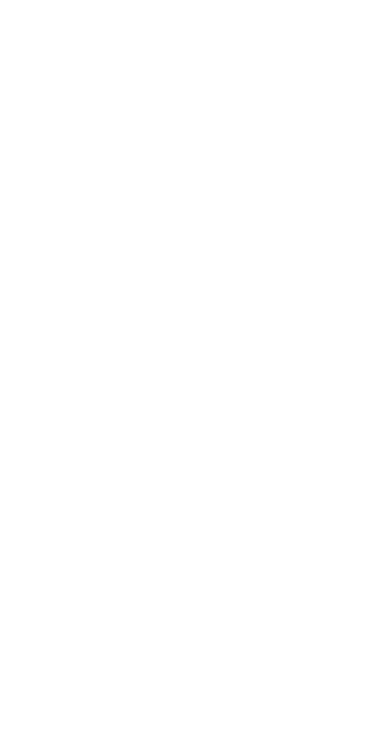
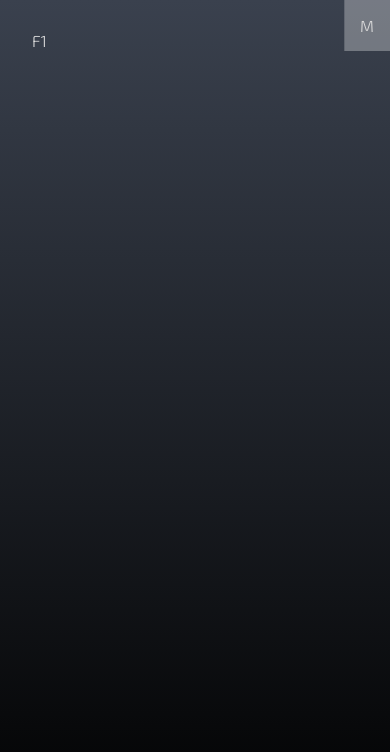
Before and after one commit to mills3/formula-one, a React (Create React App) app: page / in a window 390 px wide. Shown: the top 752 px of the page. Built offline with nearby package versions, Linux system fonts and the light colour scheme.

Commit message:
Added basic navigation

```diff
--- a/public/index.html
+++ b/public/index.html
@@ -10,6 +10,7 @@
     />
     <link rel="apple-touch-icon" href="logo192.png" />
     <link rel="manifest" href="%PUBLIC_URL%/manifest.json" />
+    <link href="https://fonts.googleapis.com/css?family=Exo+2:300,800&display=swap" rel="stylesheet">
     <title>Formula One</title>
   </head>
   <body>
--- a/src/App.css
+++ b/src/App.css
@@ -0,0 +1,86 @@
+*,
+*::before,
+*::after {
+  margin: 0;
+  padding: 0;
+  box-sizing: border-box;
+}
+
+:root {
+  --nav-height: 80px;
+  --white: #ddd;
+}
+
+a {
+  color: var(--white);
+  text-decoration: none;
+}
+
+a:hover {
+  color: #fff;
+}
+
+.App {
+  font-family: 'Exo 2', sans-serif;
+  width: 100vw;
+  height: 100vh;
+  overflow: hidden;
+  position: relative;
+  background: linear-gradient(to top, #000, #3a414e);
+  color: #ddd;
+}
+
+/********************* NAVIGATION **********************/
+nav {
+  /* border-bottom: 1px solid #fff; */
+  position: absolute;
+  height: var(--nav-height);
+  top: 0;
+  left: 0;
+  width: 100%;
+  z-index: 99;
+  display: flex;
+  justify-content: space-between;
+  align-items: center;
+  padding: 2em;
+}
+
+nav .nav-links a {
+  margin: 0 2em;
+}
+
+.burger {
+  display: none;
+}
+
+/**** small screens ****/
+@media (max-width: 650px) {
+  nav .nav-links {
+    position: absolute;
+    height: 100vh;
+    top: 0;
+    right: 0;
+    transform: translateX(100%);
+    /* border: 1px solid red; */
+    background: rgba(255,255,255,.3);
+    display: flex;
+    flex-direction: column;
+    justify-content: space-around;
+    transition: transform 500ms;
+  }
+
+  .burger {
+    position: absolute;
+    top: 0;
+    left: 0;
+    transform: translateX(-100%);
+    display: block;
+    /* border: 1px solid red; */
+    background: rgba(255,255,255,.3);
+    padding: 1em;
+  }
+
+  nav .nav-links.show-nav {
+    transform: translateX(0);
+  }
+}
--- a/src/App.js
+++ b/src/App.js
@@ -1,10 +1,14 @@
 import React from 'react';
 import './App.css';
+import { BrowserRouter, Route } from 'react-router-dom';
+import Nav from './components/Nav';
 
 function App() {
   return (
     <div className="App">
-
+      <BrowserRouter>
+        <Nav />
+      </BrowserRouter>
     </div>
   );
 }
--- /dev/null
+++ b/src/components/Nav.js
@@ -0,0 +1,29 @@
+import React, { useState } from 'react';
+import { Link } from 'react-router-dom';
+
+const Nav = () => {
+  const [open, setOpen] = useState(false);
+
+  const navClass = open ? 'show-nav' : '';
+  const burgerIcon = open ? 'X' : 'M';
+
+  const toggleNav = () => {
+    setOpen(!open);
+  }
+
+  return (
+    <nav>
+      <Link to="/">F1</Link>
+      <div className={`nav-links ${navClass}`}>
+        <Link to="/">Leaderboard</Link>
+        <Link to="/head-to-head">Head To Head</Link>
+        <Link to="/calendar">Calendar</Link>
+        <div className="burger" onClick={toggleNav}>
+          { burgerIcon }
+        </div>
+      </div>
+    </nav>
+  );
+}
+
+export default Nav;
```
Also changed, not shown: src/contexts/theme.js (added, +27 -0 lines).
